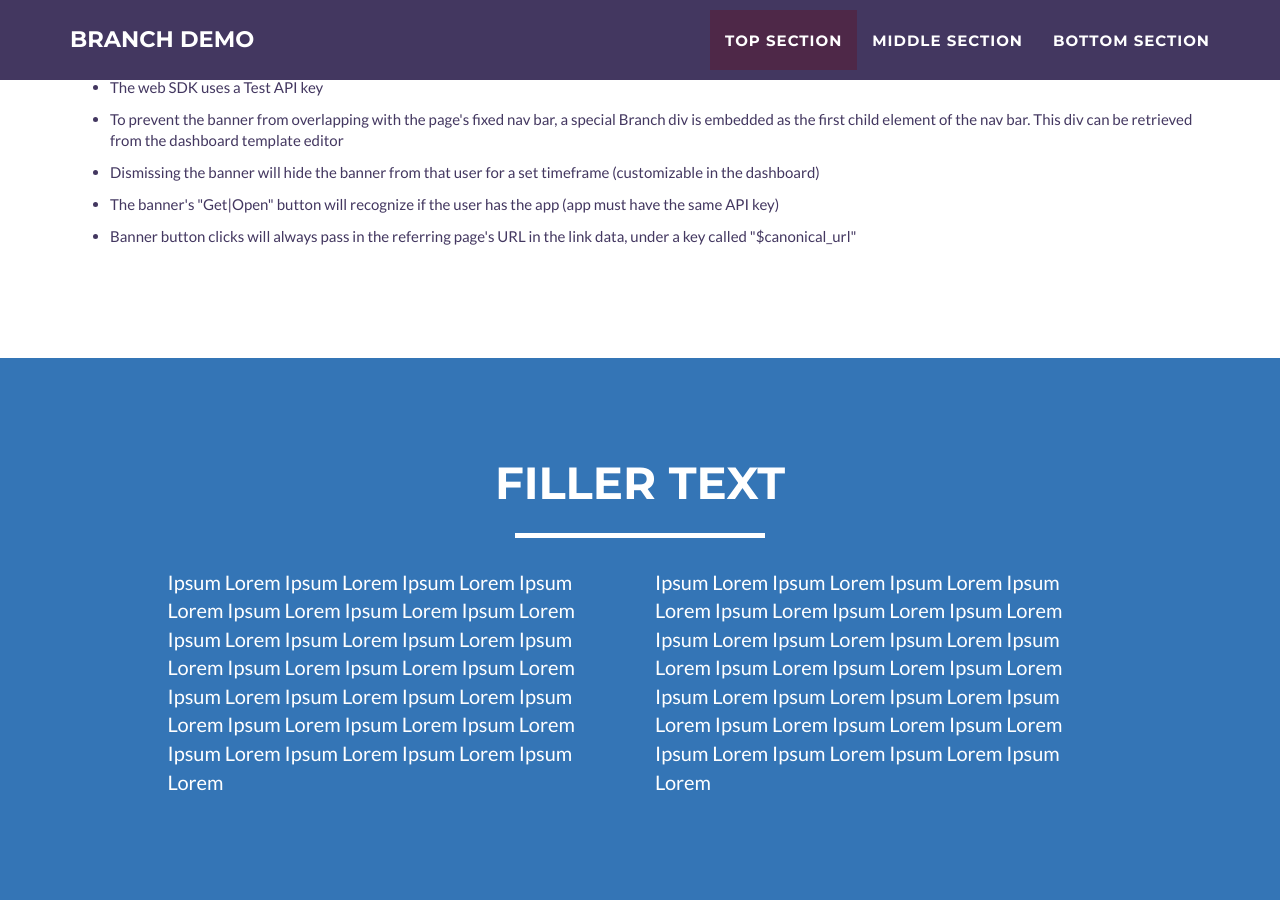
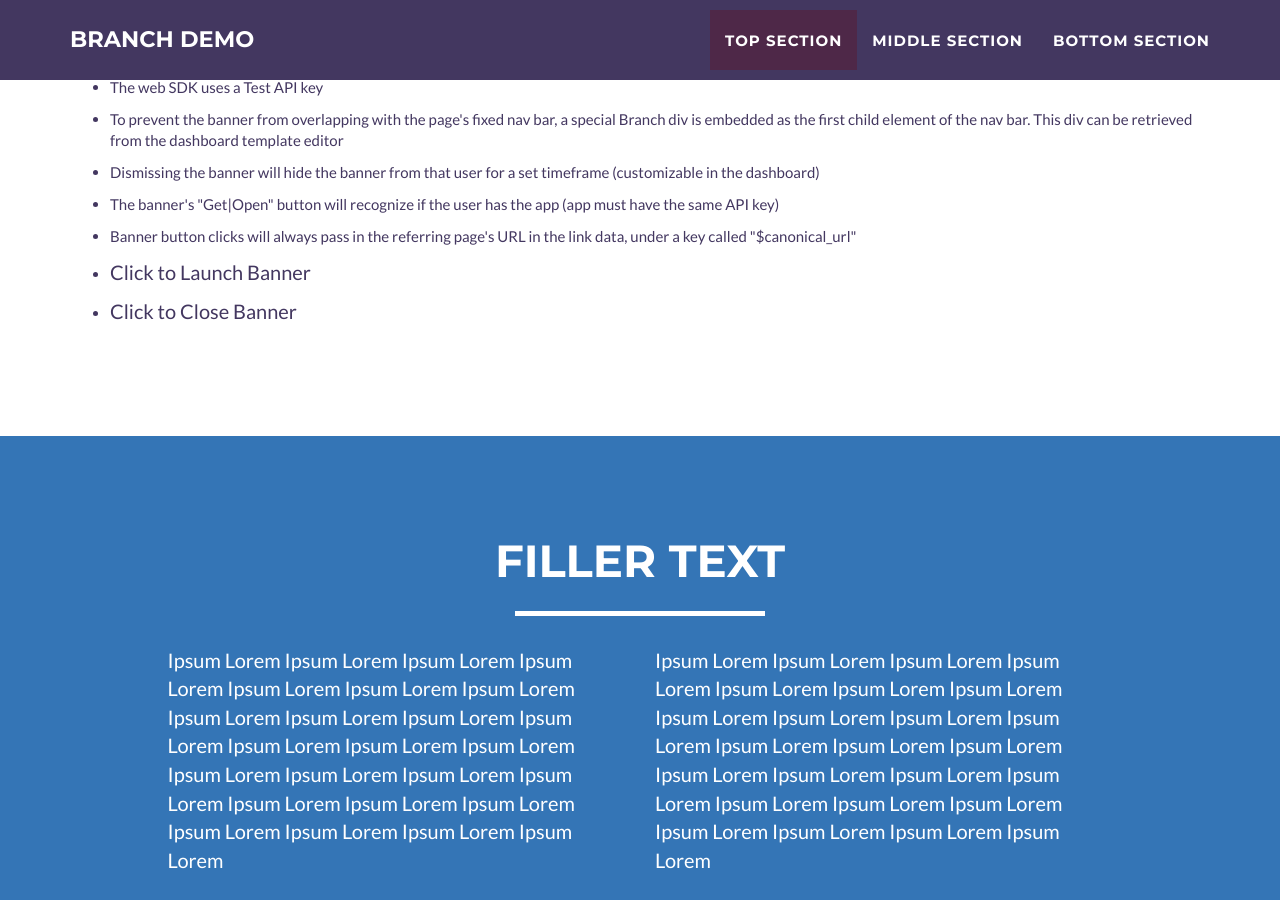
Before and after one commit to MikeKwon36/MikeKwon36.github.io, a Jekyll site: the page generic_testpage.html, which Jekyll copies as it is, in a window 1280 px wide and 900 px high, scrolled down 586 px. Built offline with Jekyll 4.4.1, drawn with Linux system fonts in a browser that asks for light colours.

Commit message:
manual controls

```diff
--- a/generic_testpage.html
+++ b/generic_testpage.html
@@ -50,6 +50,17 @@
     // branch.addListener("didShowJourney", listener);
     branch.addListener("willNotShowJourney", listener);
     branch.addListener("didClickJourneyClose", listener);
+
+    // function for button to launch journey
+    function launchBranchJourney(){
+        branch.track('pageview');
+    }
+
+    // function for button to close journey
+    function closeBranchJourney(){
+        branch.closeJourney(function(err) { console.log(err); });
+    }
+
     </script>
 
     <!-- HTML5 Shim and Respond.js IE8 support of HTML5 elements and media queries -->
@@ -130,6 +141,8 @@
                             <li class="skills">Dismissing the banner will hide the banner from that user for a set timeframe (customizable in the dashboard)<p></p></li>
                             <li class="skills">The banner's "Get|Open" button will recognize if the user has the app (app must have the same API key)<p></p></li>
                             <li class="skills">Banner button clicks will always pass in the referring page's URL in the link data, under a key called "$canonical_url"<p></p></li>
+                            <li class="skills" onclick="launchBranchJourney()" onmouseover="" style="cursor: pointer;"><p>Click to Launch Banner</p></li>
+                            <li class="skills" onclick="closeBranchJourney()" onmouseover="" style="cursor: pointer;"><p>Click to Close Banner</p></li>
                         </ul>
                     </div>
                 </div>
```
Also changed, not shown: other parts of generic_testpage.html (+1 -1 lines).
